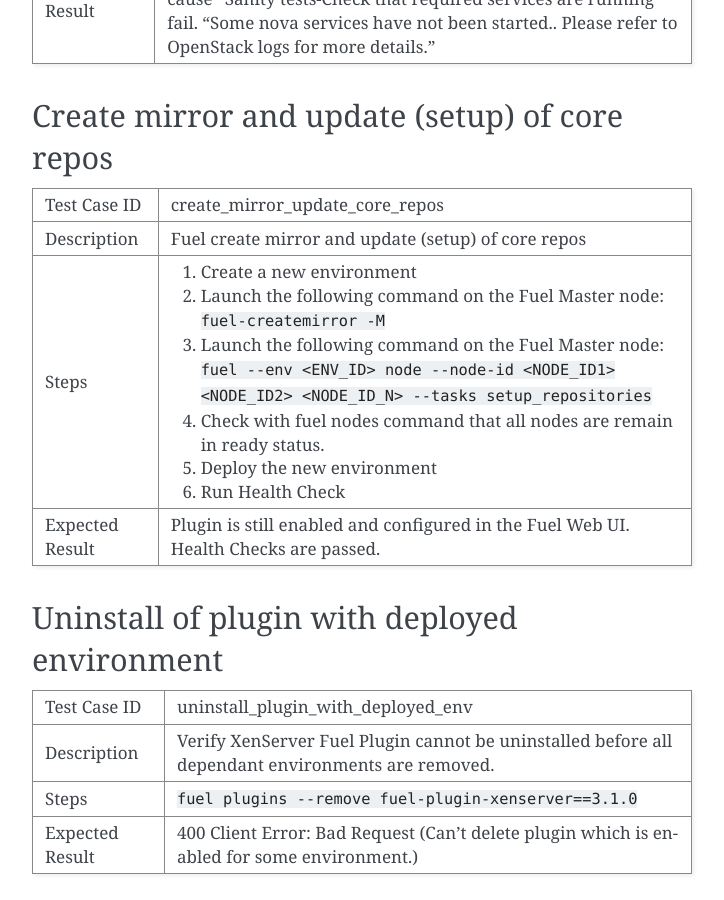
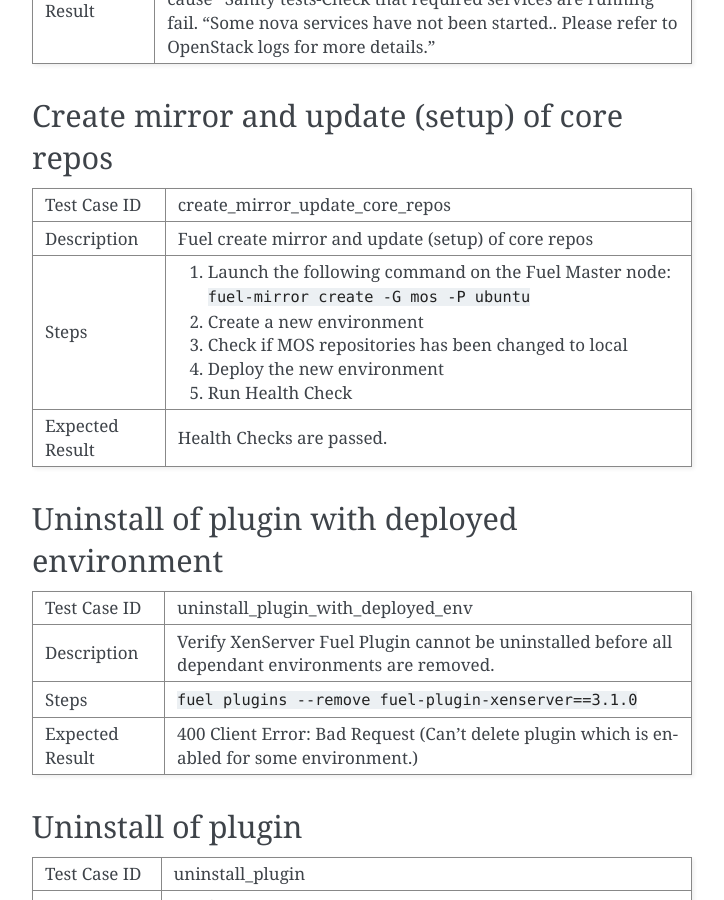
Before and after one commit to openstack-archive/fuel-plugin-xenserver, a Sphinx documentation site: the page built from doc/source/test-plan.rst, in a window 1280 px wide and 900 px high, scrolled down 7267 px. Shown: the whole window, without its empty margins (388-1112 px from the left). Built offline with Sphinx 7.4.7, drawn with Linux system fonts in a browser that asks for light colours.

Commit message:
Fix fuel mirror chapter
Change-Id: I5253719e37978527639779920b262df8a3239992

```diff
--- a/doc/source/test-plan.rst
+++ b/doc/source/test-plan.rst
@@ -388,14 +388,13 @@
      - Fuel create mirror and update (setup) of core repos
    * - Steps
      -
+       #. Launch the following command on the Fuel Master node: ``fuel-mirror create -G mos -P ubuntu``
        #. Create a new environment
-       #. Launch the following command on the Fuel Master node: ``fuel-createmirror -M``
-       #. Launch the following command on the Fuel Master node: ``fuel --env <ENV_ID> node --node-id <NODE_ID1> <NODE_ID2> <NODE_ID_N> --tasks setup_repositories``
-       #. Check with fuel nodes command that all nodes are remain in ready status.
+       #. Check if MOS repositories has been changed to local
        #. Deploy the new environment
        #. Run Health Check
    * - Expected Result
-     - Plugin is still enabled and configured in the Fuel Web UI. Health Checks are passed.
+     - Health Checks are passed.
 
 Uninstall of plugin with deployed environment
 ---------------------------------------------
```
Also changed, not shown: 1 other file.
